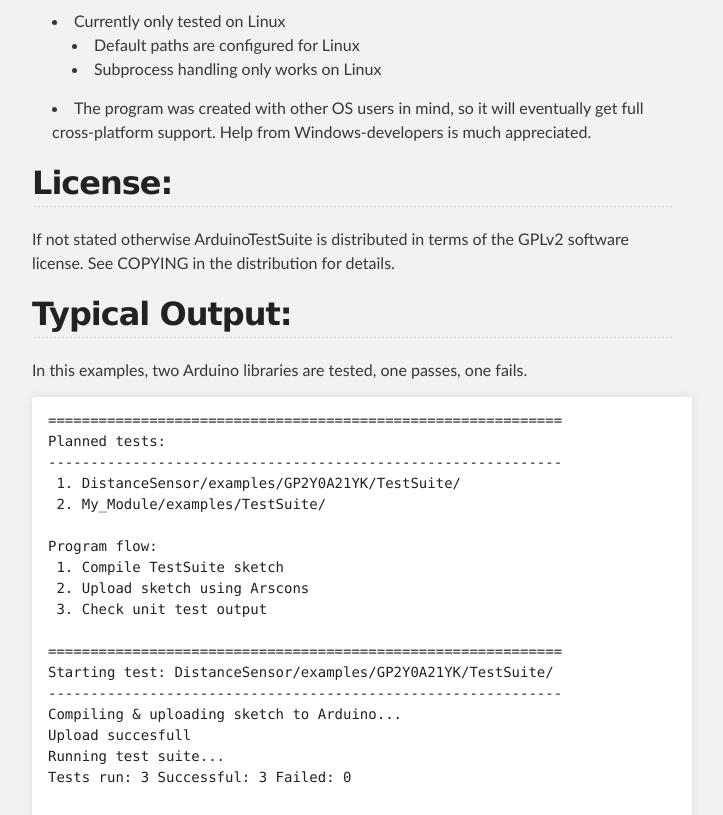
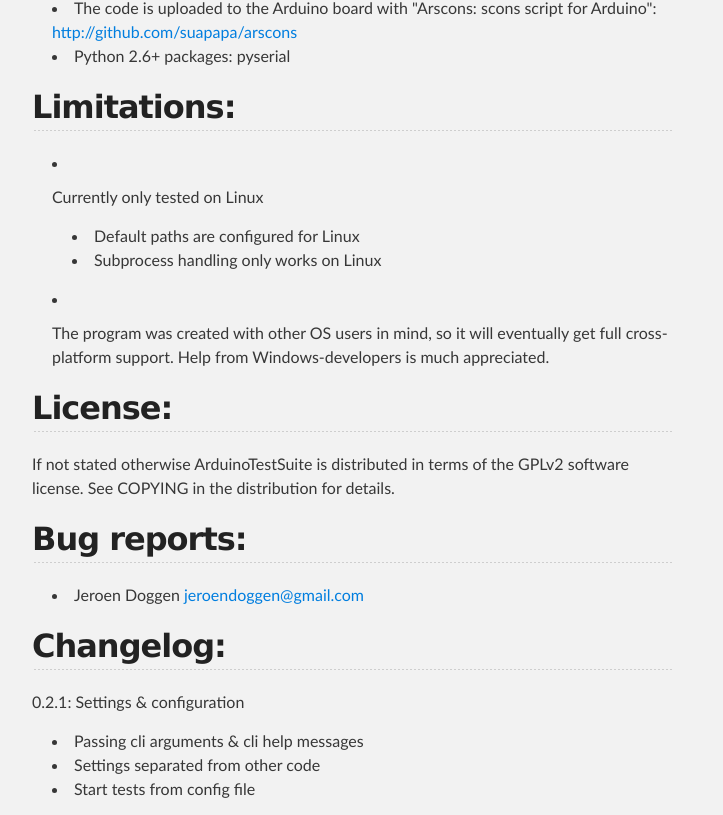
Before and after one commit to jeroendoggen/Arduino-TestSuite, a plain HTML site: page index.html in a window 1280 px wide. Shown: the part 1213-2028 px from the top of the page, without its empty margins (288-1011 px from the left). Drawn offline with Linux system fonts and the light colour scheme.

```diff
--- a/index.html
+++ b/index.html
@@ -31,7 +31,9 @@
     <!-- MAIN CONTENT -->
     <div id="main_content_wrap" class="outer">
       <section id="main_content" class="inner">
-        <p>This Python scripts allows automated running of several Arduino unit tests.
+        <h1>Arduino TestSuite: Automated Arduino Unit Tests</h1>
+
+<p>This Python scripts allows automated running of several Arduino unit tests.
 The testing process is started on the PC but the tests run on the actual Arduino hardware.
 One set of unit tests is typically used to test one Arduino library.</p>
 
@@ -46,9 +48,12 @@ The script prints a summary showing an overview of all the failed/passed tests i
 </ol><h2>Installation:</h2>
 
 <ul>
-<li>Downloads source and run <code>python setup.py install</code>
+<li>Download the source and run <code>python setup.py install</code>
 </li>
-<li>Python Package available in the Python Package Index at: <a href="http://pypi.python.org/pypi/ArduinoTestSuite/">http://pypi.python.org/pypi/ArduinoTestSuite/</a> (<code>pip install ArduinoTestSuite</code>)</li>
+<li>Python Package available in the Python Package Index at: <a href="http://pypi.python.org/pypi/arduino_testsuite">http://pypi.python.org/pypi/arduino_testsuite</a>
+</li>
+<li>Install using pip: <code>pip install ArduinoTestSuite</code>
+</li>
 </ul><h2>Usage:</h2>
 
 <ul>
@@ -71,62 +76,26 @@ The script prints a summary showing an overview of all the failed/passed tests i
 </ul><h2>Limitations:</h2>
 
 <ul>
-<li>Currently only tested on Linux
+<li>
+<p>Currently only tested on Linux</p>
 
 <ul>
 <li>Default paths are configured for Linux</li>
 <li>Subprocess handling only works on Linux</li>
 </ul>
 </li>
-<li>The program was created with other OS users in mind, so it will eventually get full cross-platform support. Help from Windows-developers is much appreciated.</li>
+<li><p>The program was created with other OS users in mind, so it will eventually get full cross-platform support. Help from Windows-developers is much appreciated.</p></li>
 </ul><h2>License:</h2>
 
 <p>If not stated otherwise ArduinoTestSuite is distributed in terms of the GPLv2 software license.
 See COPYING in the distribution for details.</p>
 
-<h2>Typical Output:</h2>
+<h2>Bug reports:</h2>
 
-<p>In this examples, two Arduino libraries are tested, one passes, one fails.</p>
-
-<pre><code>=============================================================
-Planned tests:
--------------------------------------------------------------
- 1. DistanceSensor/examples/GP2Y0A21YK/TestSuite/
- 2. My_Module/examples/TestSuite/
-
-Program flow:
- 1. Compile TestSuite sketch
- 2. Upload sketch using Arscons
- 3. Check unit test output
-
-=============================================================
-Starting test: DistanceSensor/examples/GP2Y0A21YK/TestSuite/
--------------------------------------------------------------
-Compiling &amp; uploading sketch to Arduino...
-Upload succesfull
-Running test suite...
-Tests run: 3 Successful: 3 Failed: 0
-
-=============================================================
-Starting test: My_Module/examples/TestSuite/
--------------------------------------------------------------
-Compiling &amp; uploading sketch to Arduino...
-Upload succesfull
-Running test suite...
-Assertion failed in 'temperatureRange' on line 68
-Tests run: 3 Successful: 2 Failed: 1
-
-=============================================================
-Summary:
-Failed tests:
- 1. My_Module/examples/TestSuite/
-
-Passed tests:
- 1. DistanceSensor/examples/GP2Y0A21YK/TestSuite/
-=============================================================
-</code></pre>
-
-<h2>Changelog:</h2>
+<ul>
+<li>Jeroen Doggen <a href="mailto:jeroendoggen@gmail.com">jeroendoggen@gmail.com</a>
+</li>
+</ul><h2>Changelog:</h2>
 
 <p>0.2.1: Settings &amp; configuration</p>
 
```
Also changed, not shown: params.json (+1 -1 lines).
